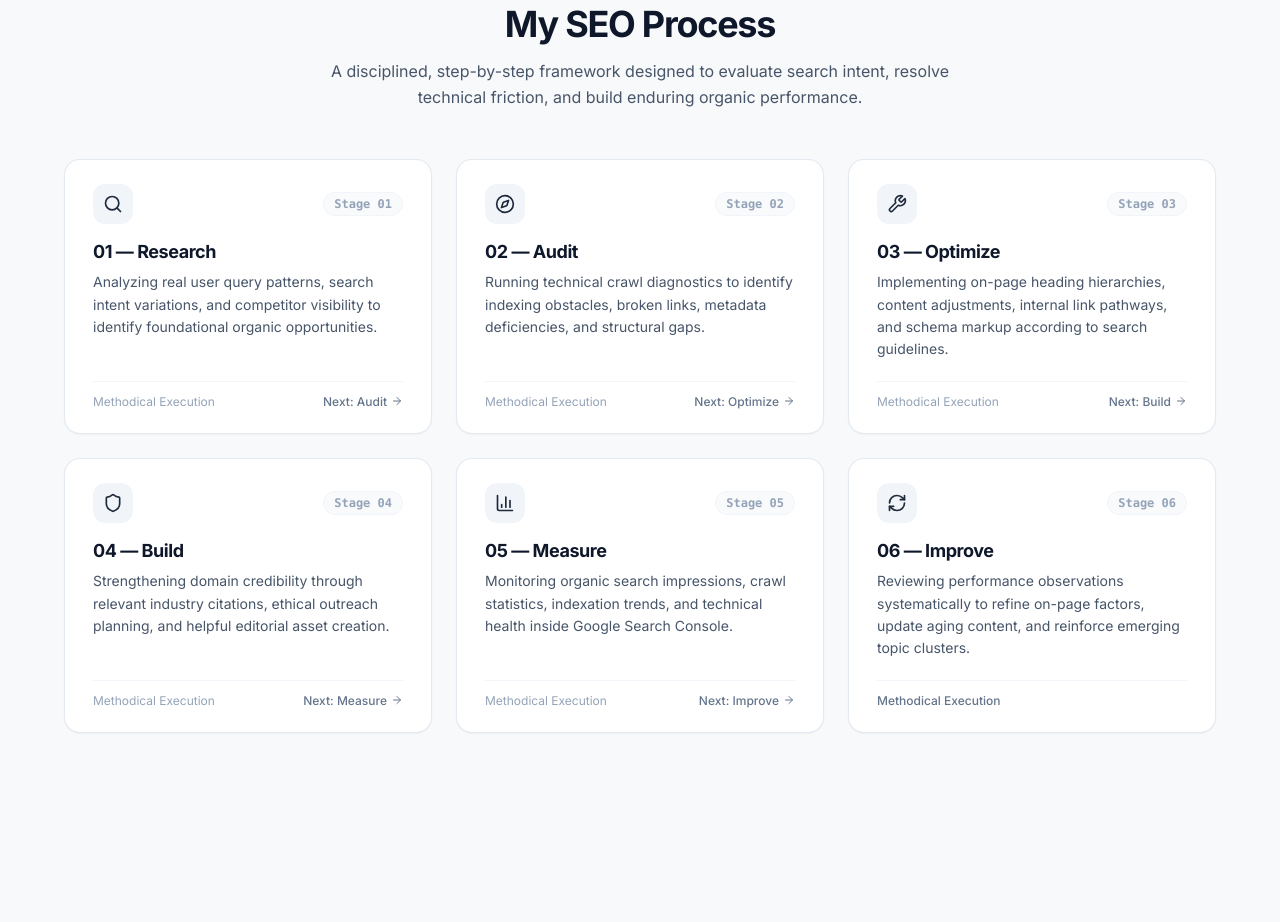
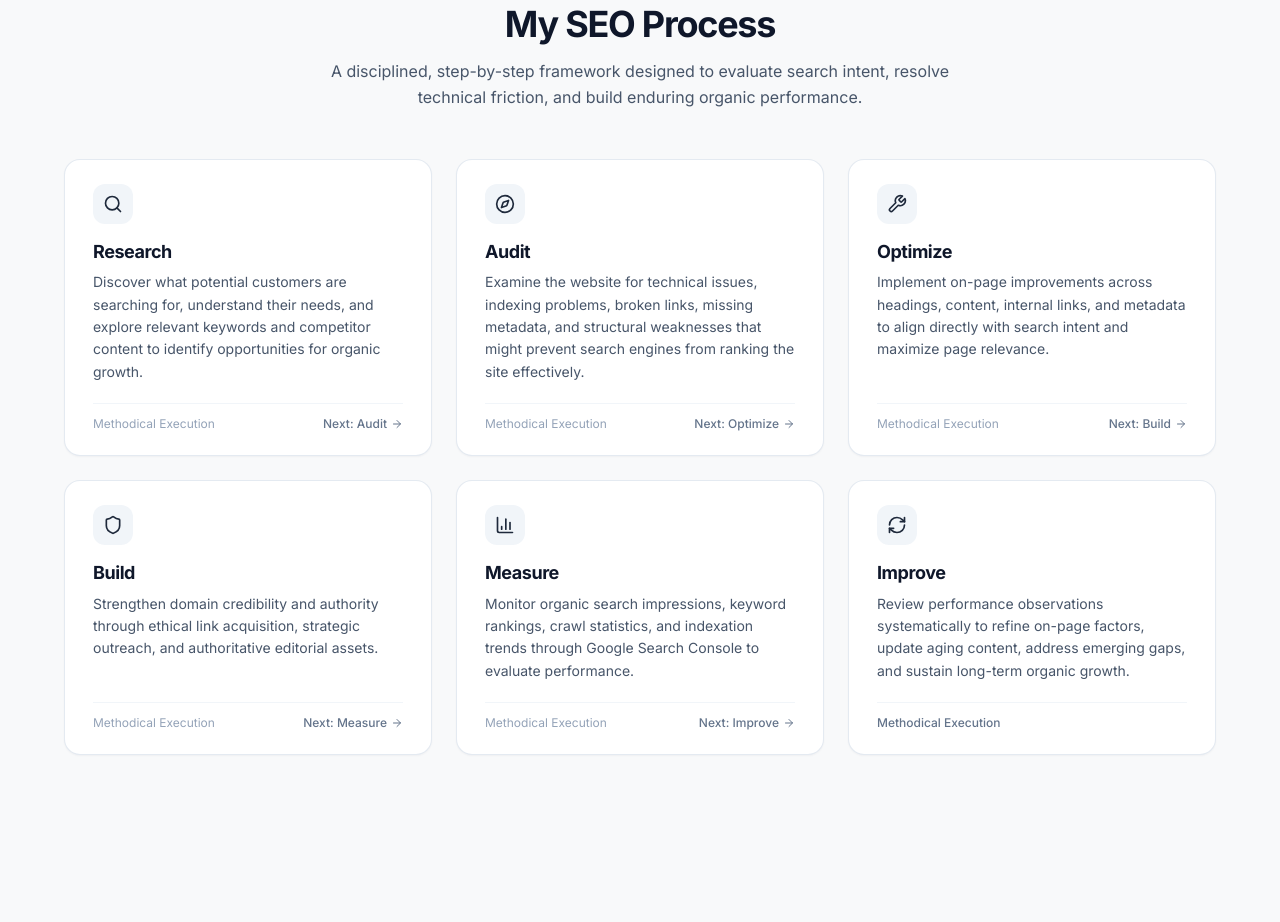
Before and after one commit to abhiram33/abhiram-seo-portfolio, a website: page index.html in a window 1280 px wide. Shown: the part 3013-3935 px from the top of the page. Drawn offline with Linux system fonts and the light colour scheme; no server answers.

Commit message:
Update My SEO Process: remove stage labels and refine process card content

```diff
--- a/index.html
+++ b/index.html
@@ -83,12 +83,12 @@
           <article class="basic-card service-card service-card-localseo"><div><div class="card-top"><span class="card-icon"><i data-lucide="map-pin"></i></span><small>04</small></div><div class="service-card-media"><img src="assets/local-seo.webp" alt="Local SEO map visibility and local search optimization" loading="lazy" decoding="async" class="service-card-img" /></div><h3>Local SEO</h3><p>Improving local search visibility through location-focused content and consistent business signals.</p></div><footer><span>Ethical Search Practice</span><a href="#contact">Inquire →</a></footer></article>
         </div></div></div></div></section>
       <section id="process" class="section container"><div class="section-heading"><h2>My SEO Process</h2><p>A disciplined, step-by-step framework designed to evaluate search intent, resolve technical friction, and build enduring organic performance.</p></div><div class="card-grid process-grid" data-process>
-        <article class="basic-card process-card"><div><div class="card-top"><span class="card-icon"><i data-lucide="search"></i></span><small>Stage 01</small></div><h3>01 — Research</h3><p>Analyzing real user query patterns, search intent variations, and competitor visibility to identify foundational organic opportunities.</p></div><footer><span>Methodical Execution</span><span>Next: Audit <i data-lucide="arrow-right"></i></span></footer></article>
-        <article class="basic-card process-card"><div><div class="card-top"><span class="card-icon"><i data-lucide="compass"></i></span><small>Stage 02</small></div><h3>02 — Audit</h3><p>Running technical crawl diagnostics to identify indexing obstacles, broken links, metadata deficiencies, and structural gaps.</p></div><footer><span>Methodical Execution</span><span>Next: Optimize <i data-lucide="arrow-right"></i></span></footer></article>
-        <article class="basic-card process-card"><div><div class="card-top"><span class="card-icon"><i data-lucide="wrench"></i></span><small>Stage 03</small></div><h3>03 — Optimize</h3><p>Implementing on-page heading hierarchies, content adjustments, internal link pathways, and schema markup according to search guidelines.</p></div><footer><span>Methodical Execution</span><span>Next: Build <i data-lucide="arrow-right"></i></span></footer></article>
-        <article class="basic-card process-card"><div><div class="card-top"><span class="card-icon"><i data-lucide="shield"></i></span><small>Stage 04</small></div><h3>04 — Build</h3><p>Strengthening domain credibility through relevant industry citations, ethical outreach planning, and helpful editorial asset creation.</p></div><footer><span>Methodical Execution</span><span>Next: Measure <i data-lucide="arrow-right"></i></span></footer></article>
-        <article class="basic-card process-card"><div><div class="card-top"><span class="card-icon"><i data-lucide="bar-chart-3"></i></span><small>Stage 05</small></div><h3>05 — Measure</h3><p>Monitoring organic search impressions, crawl statistics, indexation trends, and technical health inside Google Search Console.</p></div><footer><span>Methodical Execution</span><span>Next: Improve <i data-lucide="arrow-right"></i></span></footer></article>
-        <article class="basic-card process-card"><div><div class="card-top"><span class="card-icon"><i data-lucide="refresh-cw"></i></span><small>Stage 06</small></div><h3>06 — Improve</h3><p>Reviewing performance observations systematically to refine on-page factors, update aging content, and reinforce emerging topic clusters.</p></div><footer><span>Methodical Execution</span></footer></article>
+        <article class="basic-card process-card"><div><div class="card-top"><span class="card-icon"><i data-lucide="search"></i></span></div><h3>Research</h3><p>Discover what potential customers are searching for, understand their needs, and explore relevant keywords and competitor content to identify opportunities for organic growth.</p></div><footer><span>Methodical Execution</span><span>Next: Audit <i data-lucide="arrow-right"></i></span></footer></article>
+        <article class="basic-card process-card"><div><div class="card-top"><span class="card-icon"><i data-lucide="compass"></i></span></div><h3>Audit</h3><p>Examine the website for technical issues, indexing problems, broken links, missing metadata, and structural weaknesses that might prevent search engines from ranking the site effectively.</p></div><footer><span>Methodical Execution</span><span>Next: Optimize <i data-lucide="arrow-right"></i></span></footer></article>
+        <article class="basic-card process-card"><div><div class="card-top"><span class="card-icon"><i data-lucide="wrench"></i></span></div><h3>Optimize</h3><p>Implement on-page improvements across headings, content, internal links, and metadata to align directly with search intent and maximize page relevance.</p></div><footer><span>Methodical Execution</span><span>Next: Build <i data-lucide="arrow-right"></i></span></footer></article>
+        <article class="basic-card process-card"><div><div class="card-top"><span class="card-icon"><i data-lucide="shield"></i></span></div><h3>Build</h3><p>Strengthen domain credibility and authority through ethical link acquisition, strategic outreach, and authoritative editorial assets.</p></div><footer><span>Methodical Execution</span><span>Next: Measure <i data-lucide="arrow-right"></i></span></footer></article>
+        <article class="basic-card process-card"><div><div class="card-top"><span class="card-icon"><i data-lucide="bar-chart-3"></i></span></div><h3>Measure</h3><p>Monitor organic search impressions, keyword rankings, crawl statistics, and indexation trends through Google Search Console to evaluate performance.</p></div><footer><span>Methodical Execution</span><span>Next: Improve <i data-lucide="arrow-right"></i></span></footer></article>
+        <article class="basic-card process-card"><div><div class="card-top"><span class="card-icon"><i data-lucide="refresh-cw"></i></span></div><h3>Improve</h3><p>Review performance observations systematically to refine on-page factors, update aging content, address emerging gaps, and sustain long-term organic growth.</p></div><footer><span>Methodical Execution</span></footer></article>
       </div></section>
 
       <section id="experience" class="section container"><div class="section-heading"><h2>Professional Experience</h2><p>Supporting industry background showcasing technical work, data processing, and analytical workflow development.</p></div><div class="experience-card"><div class="experience-head"><div><h3>Generative AI Intern</h3><b>Blackbox Learning</b></div><div><span><i data-lucide="calendar"></i>May 2026 – September 2026</span><span><i data-lucide="map-pin"></i>Remote</span></div></div><div class="scope"><b>Scope:</b> Supporting Technical Experience</div><p>Gained practical technical experience with AI workflows, computational prompt design, and automated data processing pipelines. This background reinforces an analytical, programmatic approach to modern technical SEO and search engine data parsing.</p></div></section>
```
